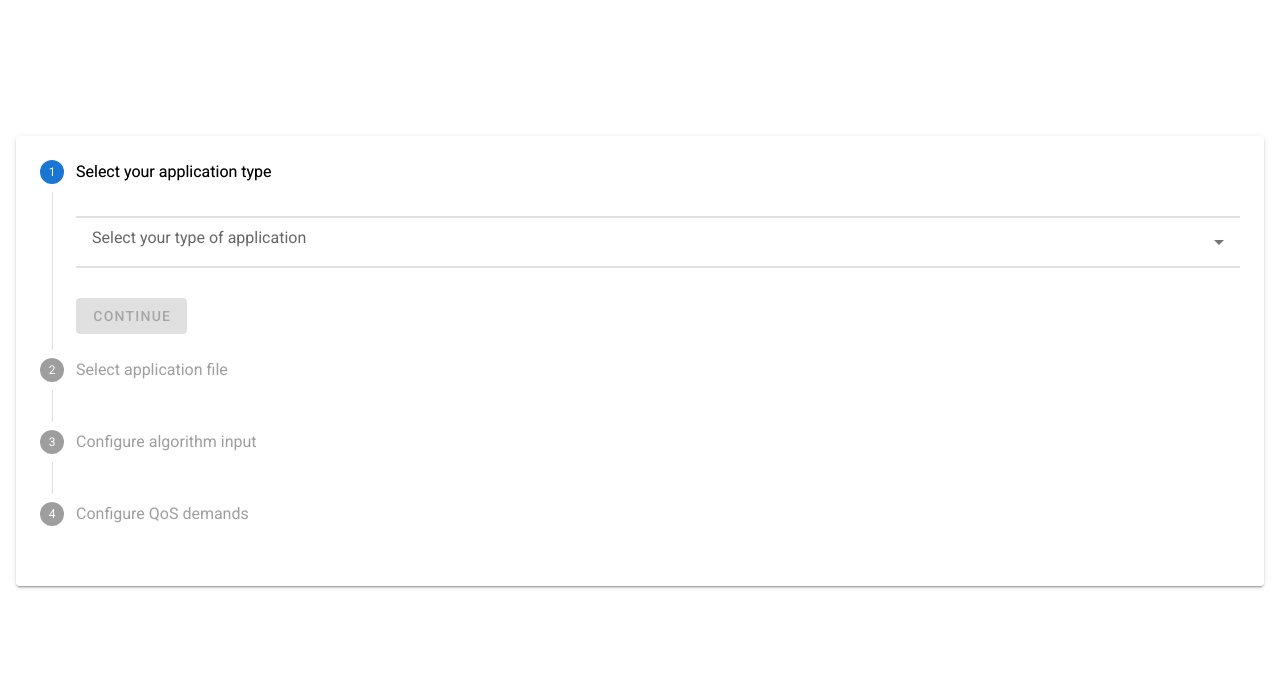
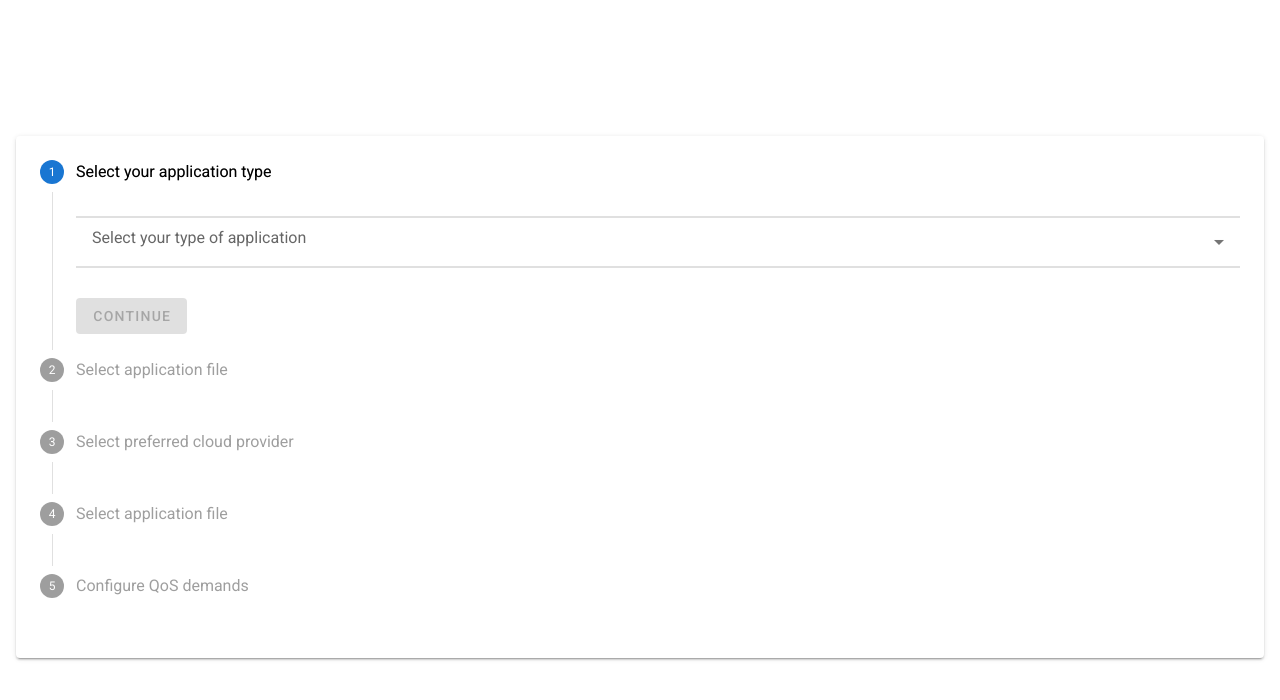
Before and after one commit to QCDIS/Q-CWOP-frontend, a Vue app: page /#/plannerv3 in a window 1280 px wide. Shown: the top 700 px of the page. Built offline with nearby package versions, Linux system fonts and the light colour scheme; what vue-good-wizard would draw is missing.

Commit message:
Add cloud provider selection step and table of vms

```diff
--- a/src/views/Plannerv3.vue
+++ b/src/views/Plannerv3.vue
@@ -9,7 +9,7 @@
       <v-stepper-content step="1">
         <v-overflow-btn
           class="my-2"
-          :items="dropdown_font"
+          :items="application_types"
           label="Select your type of application"
           v-model="chosen_application"
         ></v-overflow-btn>
@@ -29,10 +29,48 @@
         <v-btn text @click="e6 = 1">Previous</v-btn>
       </v-stepper-content>
 
-      <v-stepper-step :complete="e6 > 3" step="3">Configure algorithm input</v-stepper-step>
+      <v-stepper-step :complete="e6 > 3" step="3">Select preferred cloud provider</v-stepper-step>
 
       <v-stepper-content step="3">
-        <p>One planning algorithm was detected for your application type, configure the parameters below:</p>
+        <v-overflow-btn
+          class="my-2"
+          :items="available_cloud_providers"
+          label="Select your preferred cloud proivder"
+          v-model="chosen_provider"
+        ></v-overflow-btn>
+
+
+
+        <v-btn color="primary" @click="e6 = 4; getAvailableVms();" :disabled="chosen_provider === ''">Continue</v-btn>
+        <v-btn text @click="e6 = 2">Previous</v-btn>
+      </v-stepper-content>
+
+      <v-stepper-step :complete="e6 > 4" step="4">Select application file</v-stepper-step>
+      <v-stepper-content step="4">
+        <p>Two planning algorithm were detected for your application type, configure the parameters below:</p>
+        <!-- <p> Select preffered cloud provider </p> -->
+        <p> Available vms for your selected cloud proivder </P>
+        <v-simple-table height="300px">
+          <template v-slot:default>
+            <thead>
+              <tr>
+                <th class="text-left">id</th>
+                <th class="text-left">num_cpus</th>
+                <th class="text-left">mem_size</th>
+                <th class="text-left">disk_size</th>
+              </tr>
+            </thead>
+            <tbody>
+              <tr v-for="item in vms" :key="item.id">
+                <td>{{ item.id }}</td>
+                <td>{{ item.num_cpus }}</td>
+                <td>{{ item.mem_size }}</td>
+                <td>{{ item.disk_size }}</td>
+              </tr>
+            </tbody>
+          </template>
+        </v-simple-table>
+
         <v-file-input
           multiple
           label="Insert performance model"
@@ -45,12 +83,12 @@
           accept=".yaml, yml"
           v-model="pcp_price_model_file"
         ></v-file-input>
-        <v-btn color="primary" @click="e6 = 4" :disabled="pcp_performance_file === null">Continue</v-btn>
-        <v-btn text @click="e6 = 2">Previous</v-btn>
+        <v-btn color="primary" @click="e6 = 5" :disabled="pcp_performance_file === null">Continue</v-btn>
+        <v-btn text @click="e6 = 3">Previous</v-btn>
       </v-stepper-content>
 
-      <v-stepper-step step="4">Configure QoS demands</v-stepper-step>
-      <v-stepper-content step="4">
+      <v-stepper-step step="5">Configure QoS demands</v-stepper-step>
+      <v-stepper-content step="5">
         <v-form>
           <v-container>
             <v-row>
@@ -70,7 +108,7 @@
           :disabled="deadline === ''"
           :loading="loading"
         >Generate</v-btn>
-        <v-btn text @click="e6 = 3">Previous</v-btn>
+        <v-btn text @click="e6 = 4">Previous</v-btn>
 
         <v-dialog v-model="dialog" max-width="290">
           <v-card>
@@ -137,7 +175,11 @@
                 <v-list-item>
                   <v-list-item-content>File name:</v-list-item-content>
                   <v-list-item-content class="align-end">
-                    <a :href="item.tosca_file_name" v-text="item.tosca_file_name" @click.prevent="getToscaViaUrl(item)" />
+                    <a
+                      :href="item.tosca_file_name"
+                      v-text="item.tosca_file_name"
+                      @click.prevent="getToscaViaUrl(item)"
+                    />
                   </v-list-item-content>
                 </v-list-item>
 
@@ -209,12 +251,13 @@ p {
 import axios from "axios";
 export default {
   data: () => ({
-    dropdown_font: [
+    application_types: [
       "Regular Workflow",
       "Time-Constrained Workflow",
       "Microservices",
       "IOT",
     ],
+    available_cloud_providers: ["Azure", "Amazon", "Google Cloud"],
     loader: null,
     loading: false,
     continue_button1: false,
@@ -222,6 +265,7 @@ export default {
     stepper_visible: true,
     e6: 1,
     chosen_application: "",
+    chosen_provider: "",
     workflow_file: null,
     pcp_performance_file: null,
     pcp_price_model_file: null,
@@ -244,19 +288,41 @@ export default {
         makespan: "",
       },
     ],
+    vms: [
+      // {
+      //   id: "",
+      //   num_cpus: "",
+      //   mem_size: "",
+      //   disk_size: "",
+      // },
+    ],
   }),
-  //    watch: {
-  //       loader () {
-  //         const l = this.loader
-  //         this[l] = !this[l]
+    //  watch: {
+    //     chosen_provider () {
+    //       const l = this.loader
+    //       this[l] = !this[l]
 
-  //         setTimeout(() => (this[l] = false), 6000)
+    //       setTimeout(() => (this[l] = false), 6000)
 
-  //         this.loader = null
-  //       },
-  //     },
+    //       this.loader = null
+    //     },
+    //   },
   methods: {
-    getToscaViaUrl({tosca_file_name}) {
+    getAvailableVms() {
+        axios
+        .get(`http://localhost:5001/get_vms/${this.chosen_provider}`)
+        .then((response) => {
+          this.vms = response.data;
+          // this.activate_data_iterator = true;
+          console.log(response.data);
+        })
+        .catch((error) => {
+          console.log(error);
+        });
+
+
+    },
+    getToscaViaUrl({ tosca_file_name }) {
       //const path = `http://127.0.0.1:5000/tosca?git_url=${this.$store.state.workflow_url}&performance_url=${this.$store.state.performance_url}&deadline_url=${this.$store.state.deadline_url}&price_url=${this.$store.state.price_url}`;
       const path = `http://localhost:5001/uploads/${tosca_file_name}`;
 
```
